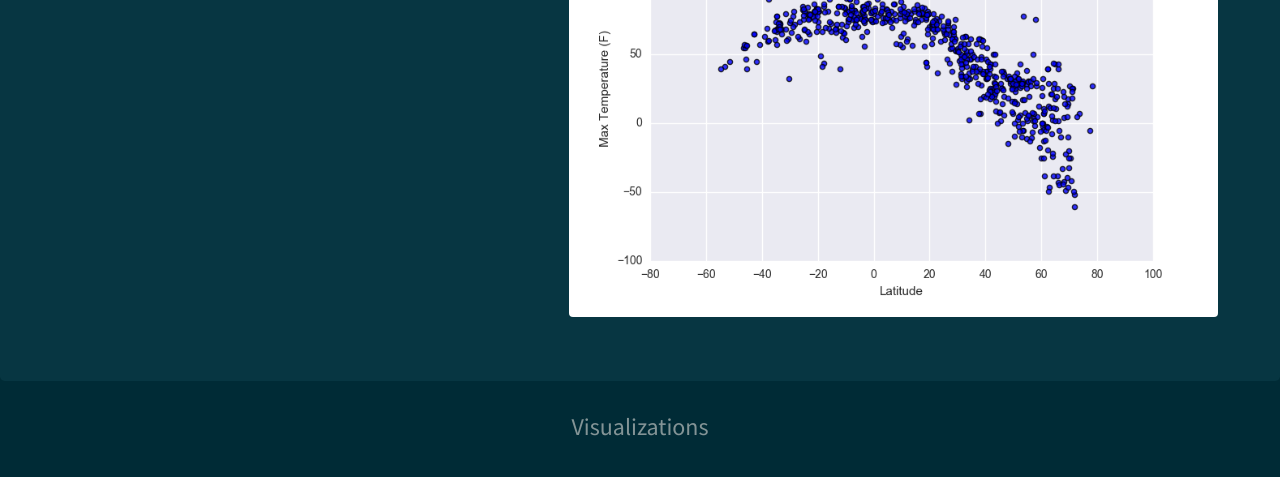
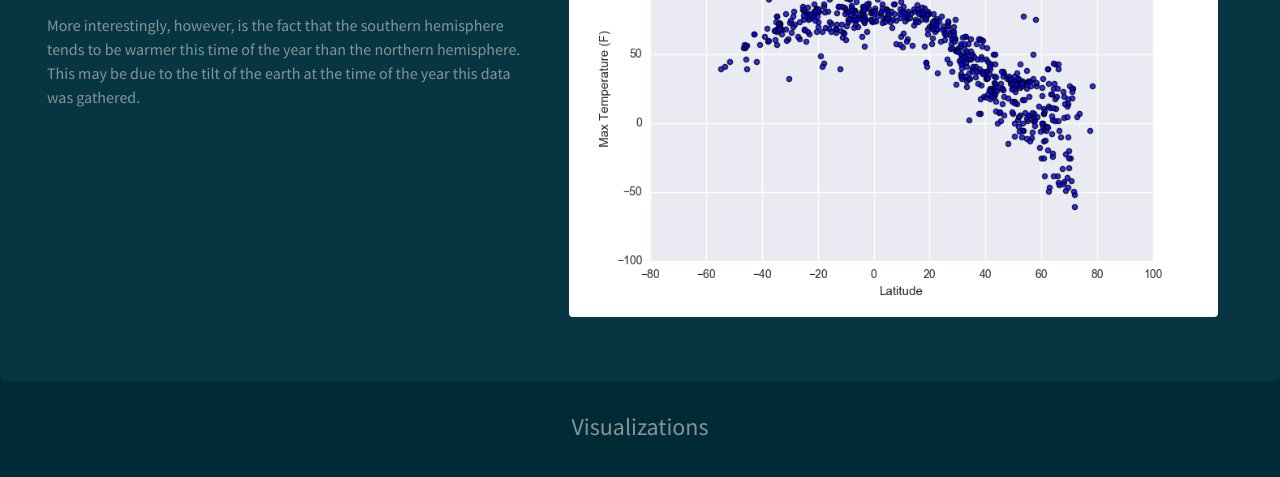
Before and after one commit to RanjaniAnjurVenkatraman/Web-Design-Challenge, a plain HTML site: page max_temperature.html in a window 1280 px wide. Shown: the part 249-726 px from the top of the page. Drawn offline with nearby package versions, Linux system fonts and the light colour scheme.

Commit message:
Update max_temperature.html

```diff
--- a/max_temperature.html
+++ b/max_temperature.html
@@ -51,7 +51,7 @@
                         <h2 class="title">Latitude vs. Max Temperature </h2>
                         <h5>Observation:</h5>
                             <p>As expected, the weather becomes significantly warmer as one approaches the equator (0 Deg. Latitude).</p>
-
+                            <p>More interestingly, however, is the fact that the southern hemisphere tends to be warmer this time of the year than the northern hemisphere. This may be due to the tilt of the earth at the time of the year this data was gathered.</p>
                     </div>
                 </div>
                 <div class="col-lg-7 col-md-12">
```
